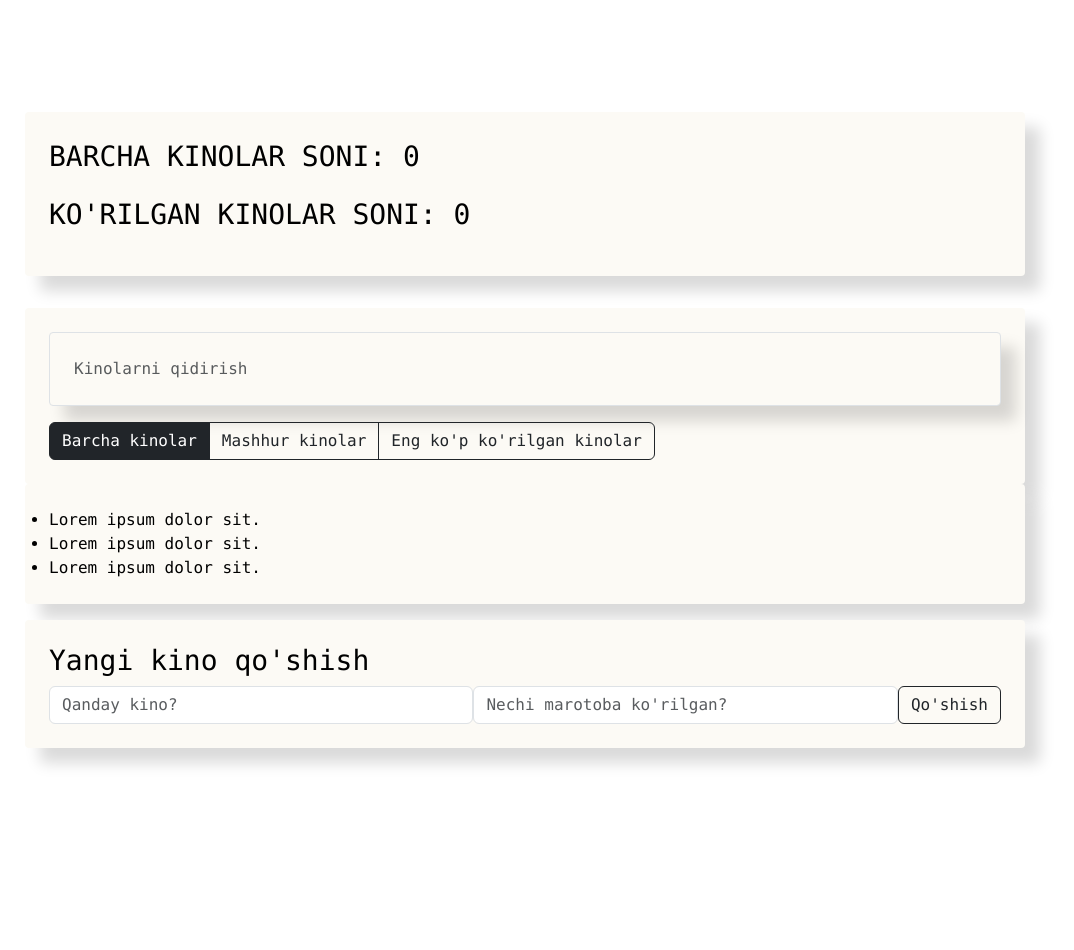
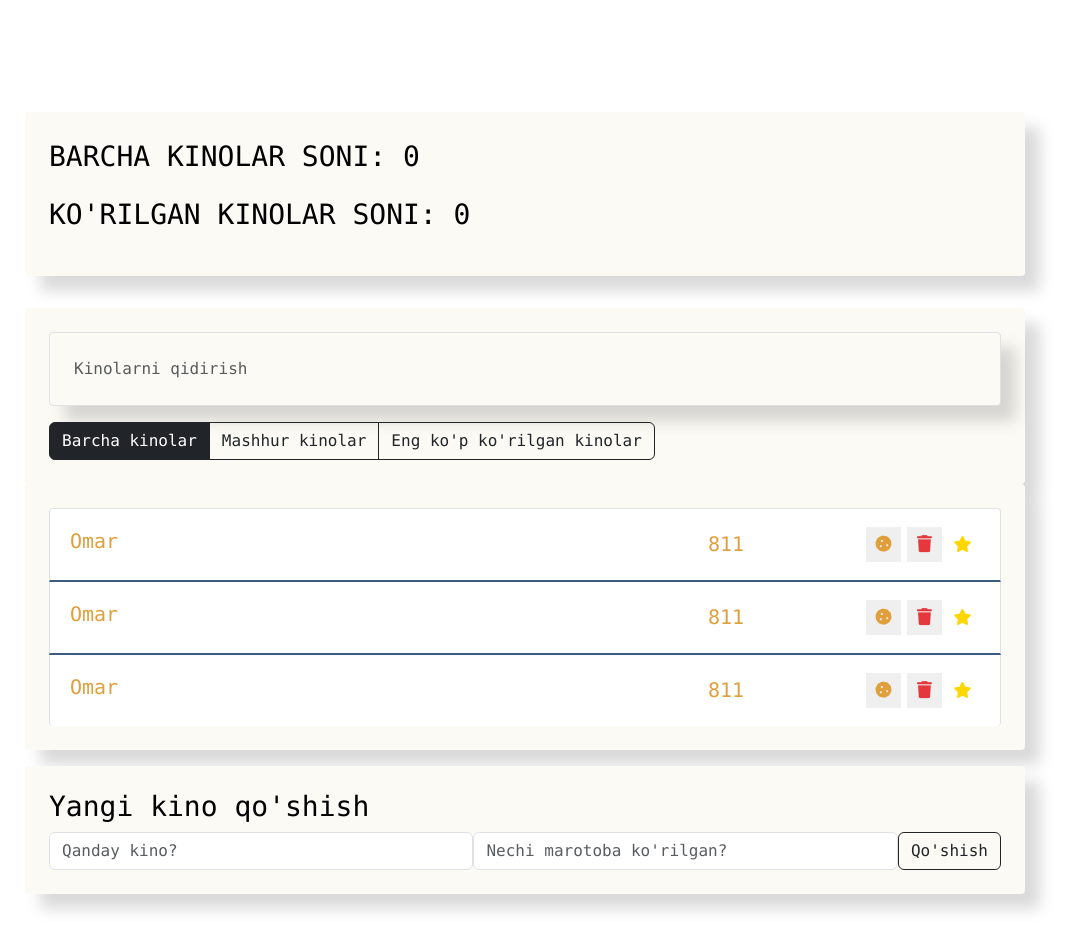
Before and after one commit to Kamol1dd1nbek/movie, a Vue app: page / in a window 1280 px wide. Shown: the top 950 px of the page, without its empty margins (115-1189 px from the left). Before the commit the page ends 844 px from the top, so only its background shows below. Built offline with nearby package versions, Linux system fonts and the light colour scheme.

Commit message:
Movie item component style

```diff
--- a/src/components/move-list-item/MovieListItem.vue
+++ b/src/components/move-list-item/MovieListItem.vue
@@ -1,9 +1,76 @@
 <template>
-   <div>
-      <li>Lorem ipsum dolor sit.</li>
-   </div>
+      <li class="list-group-item d-flex justify-content-between like favourite">
+         <span class="list-group-item-label">Omar</span>
+         <input
+            type="number"
+            class="list-group-item-input"
+            defaultValue="811"
+         />
+         <div class="d-flex justify-content-center align-items-center">
+            <button type="button" class="btn-cookie btn-sm">
+               <i class="fas fa-cookie"></i>
+            </button>
+            <button type="button" class="btn-trash btn-sm">
+               <i class="fas fa-trash"></i>
+            </button>
+            <i class="fas fa-star"></i>
+         </div>
+      </li>
 </template>
 
 <script setup></script>
 
-<style lang="scss" scoped></style>
+<style lang="scss" scoped>
+.list-group-item {
+   padding: 15px 20px;
+   // border: none;
+   border-bottom: 2px solid #3d5a80;
+   .list-group-item-label {
+      line-height: 35px;
+      font-size: 20px;
+      cursor: pointer;
+      width: 550px;
+   }
+   input {
+      line-height: 35px;
+      font-size: 20px;
+      text-align: center;
+      border: none;
+      outline: none;
+   }
+   button {
+      width: 35px;
+      height: 35px;
+      margin: 3px;
+      font-size: 17px;
+      cursor: pointer;
+      border: none;
+   }
+   .btn-cookie {
+      color: #e09f3a;
+   }
+   .btn-trash {
+      color: #e5383d;
+   }
+   .fa-star {
+      width: 35px;
+      height: 35px;
+      line-height: 35px;
+      font-size: 16px;
+      color: #ffd700;
+      text-align: center;
+      transition: .3s all;
+      transform: translateX(30px);
+      opacity: 0;
+   }
+   &.like .fa-star {
+      opacity: 1;
+      transform: translateX(0);
+   }
+
+   &.favourite .list-group-item-label,
+   &.favourite .list-group-item-input {
+      color: #e09f3a;
+   }
+}
+</style>
--- a/src/components/movie-list/MovieList.vue
+++ b/src/components/movie-list/MovieList.vue
@@ -18,4 +18,7 @@
    border-radius: 4px;
    box-shadow: 15px 15px 15px rgba(0, 0, 0, 0.15);
 }
+.movie-list .list-group-item:last-child {
+   border-bottom:none;
+}
 </style>
--- a/src/main.js
+++ b/src/main.js
@@ -4,5 +4,4 @@
 import router from "./router";
 import store from "./store";
 import("bootstrap/dist/css/bootstrap.min.css");
-import("../public/index.css");
 createApp(App).use(store).use(router).mount("#app");
```
Also changed, not shown: public/index.css (deleted).
